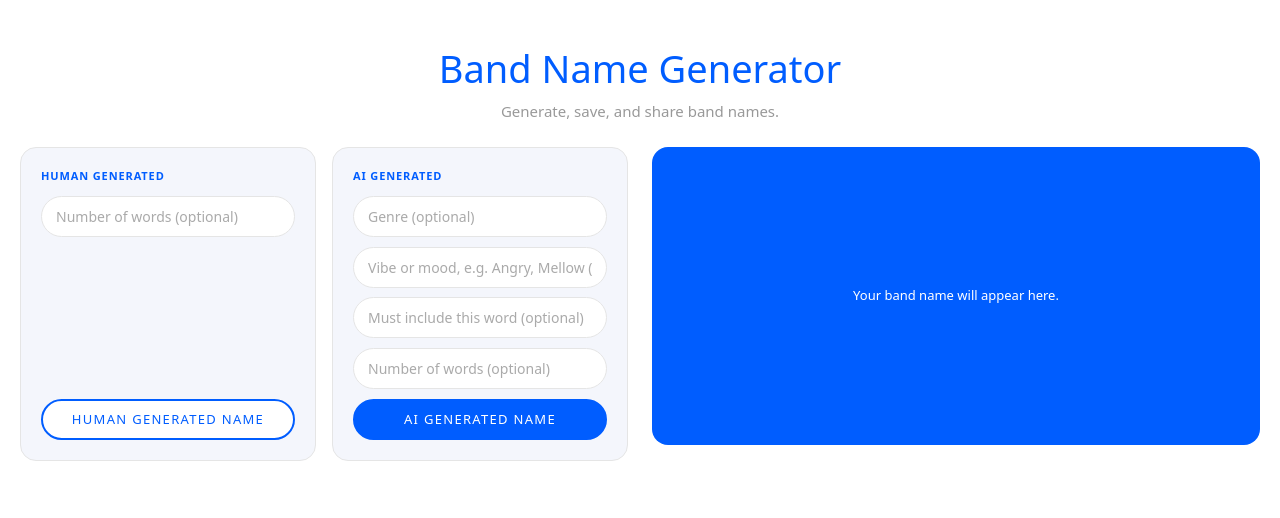
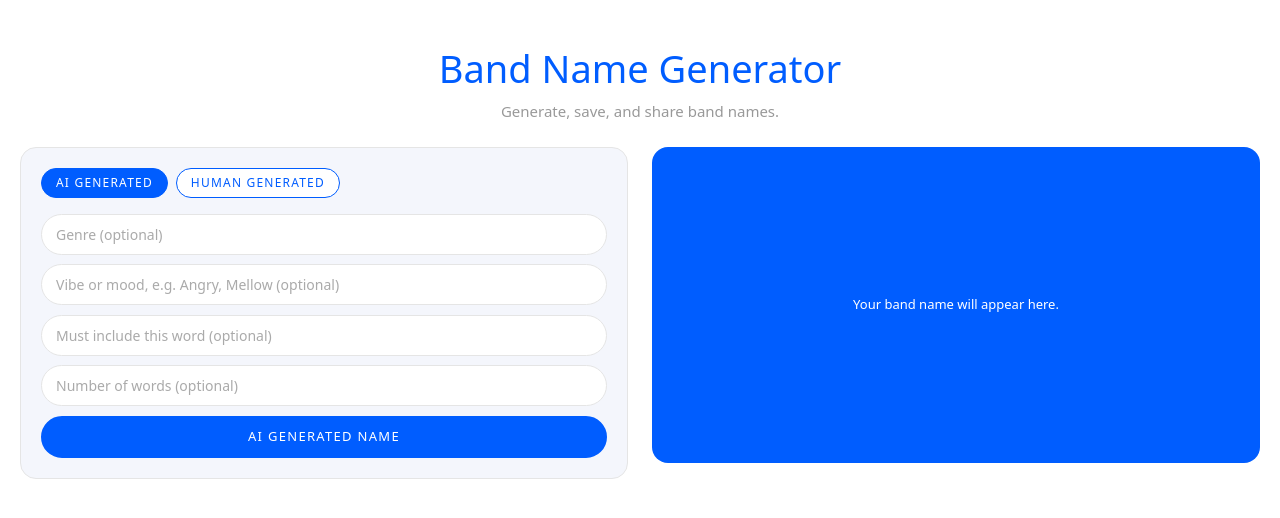
Before and after one commit to psawce/band-name-generator, a Next.js app: page / in a window 1280 px wide. Shown: the top 518 px of the page. Built offline with nearby package versions, Linux system fonts and the light colour scheme.

Commit message:
Update page.js

```diff
--- a/app/page.js
+++ b/app/page.js
@@ -242,6 +242,7 @@ const pillBtn = (bg, color, border, small, full) => ({
 });
 
 export default function Home() {
+  const [activeGeneratorTab, setActiveGeneratorTab] = useState("ai");
   const [currentName, setCurrentName] = useState(null);
   const [source, setSource] = useState(null);
   const [savedNames, setSavedNames] = useState([]);
@@ -341,26 +342,33 @@ export default function Home() {
             <div className="bng-col">
               <div className="bng-cards">
                 <div className="bng-card">
-                  <p className="bng-card-label">Human Generated</p>
-                  <select
-                    className={`bng-select${humanWordCount ? " has-value" : ""}`}
-                    value={humanWordCount}
-                    onChange={(e) => setHumanWordCount(e.target.value)}
+                  <div style={{ display: "flex", alignItems: "center", gap: 8, marginBottom: "1rem" }}>
+                    <button
+                      onClick={() => setActiveGeneratorTab("ai")}
+                      style={pillBtn(
+                        activeGeneratorTab === "ai" ? BLUE : "#fff",
+                        activeGeneratorTab === "ai" ? "#fff" : BLUE,
+                        BLUE,
+                        true
+                      )}
                     >
-                    <option value="">Number of words (optional)</option>
-                    {[1, 2, 3, 4, 5].map((n) => (
-                      <option key={n} value={String(n)}>
-                        {n} word{n > 1 ? "s" : ""}
-                      </option>
-                    ))}
-                  </select>
-                  <button onClick={getRandom} className="bng-btn-full bng-btn-outline">
-                    Human Generated Name
+                      AI Generated
+                    </button>
+                    <button
+                      onClick={() => setActiveGeneratorTab("human")}
+                      style={pillBtn(
+                        activeGeneratorTab === "human" ? BLUE : "#fff",
+                        activeGeneratorTab === "human" ? "#fff" : BLUE,
+                        BLUE,
+                        true
+                      )}
+                    >
+                      Human Generated
                     </button>
                   </div>
 
-                <div className="bng-card">
-                  <p className="bng-card-label">AI Generated</p>
+                  {activeGeneratorTab === "ai" ? (
+                    <>
                       <div style={{ position: "relative" }}>
                         <input
                           className="bng-input"
@@ -402,6 +410,26 @@ export default function Home() {
                       <button onClick={getAI} disabled={loading} className="bng-btn-full bng-btn-primary" style={{ opacity: loading ? 0.5 : 1, cursor: loading ? "default" : "pointer" }}>
                         {loading ? "Thinking..." : "AI Generated Name"}
                       </button>
+                    </>
+                  ) : (
+                    <>
+                      <select
+                        className={`bng-select${humanWordCount ? " has-value" : ""}`}
+                        value={humanWordCount}
+                        onChange={(e) => setHumanWordCount(e.target.value)}
+                      >
+                        <option value="">Number of words (optional)</option>
+                        {[1, 2, 3, 4, 5].map((n) => (
+                          <option key={n} value={String(n)}>
+                            {n} word{n > 1 ? "s" : ""}
+                          </option>
+                        ))}
+                      </select>
+                      <button onClick={getRandom} className="bng-btn-full bng-btn-outline">
+                        Human Generated Name
+                      </button>
+                    </>
+                  )}
                 </div>
               </div>
             </div>
```
Lines whose indentation alone changed are shown as unchanged.
